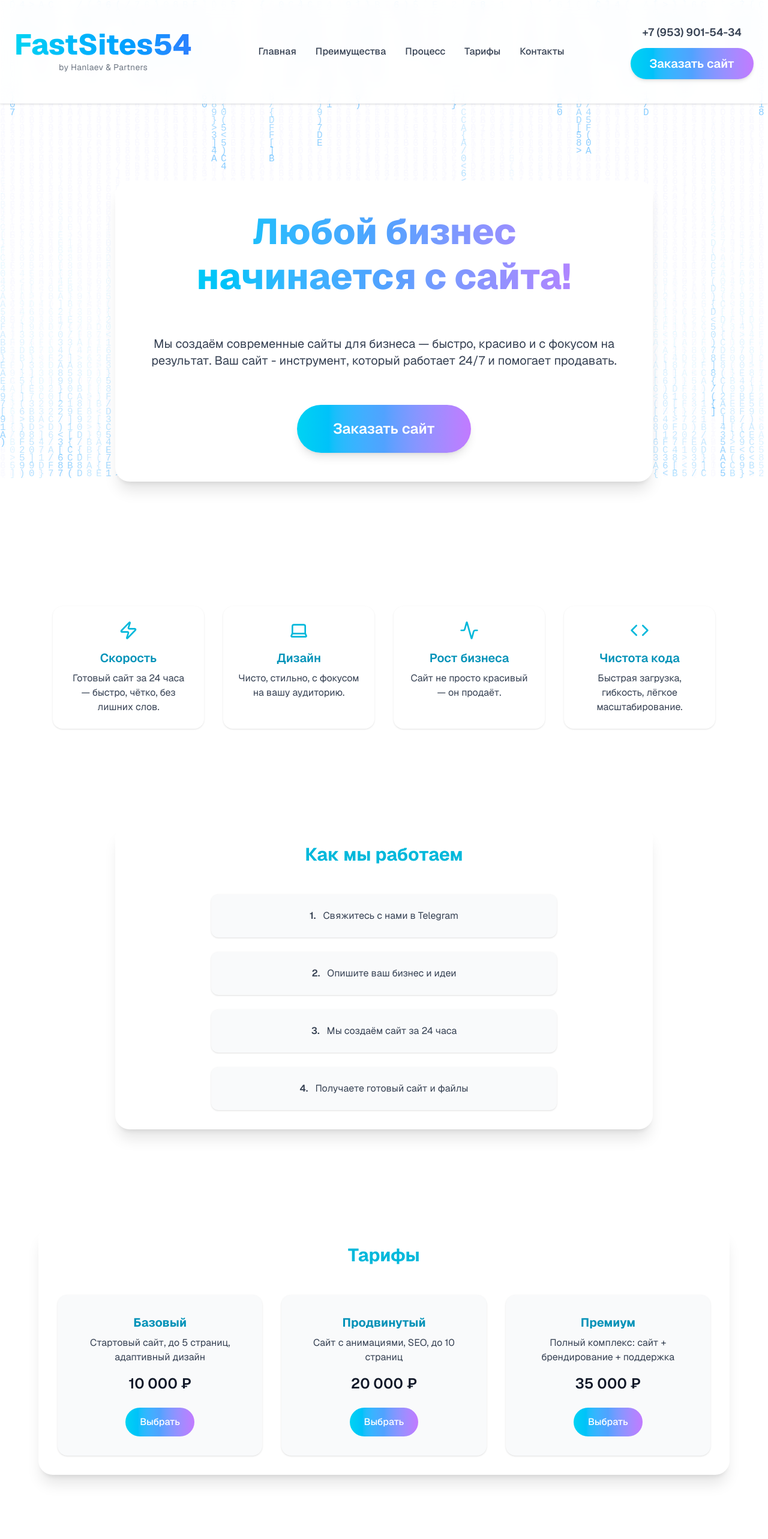
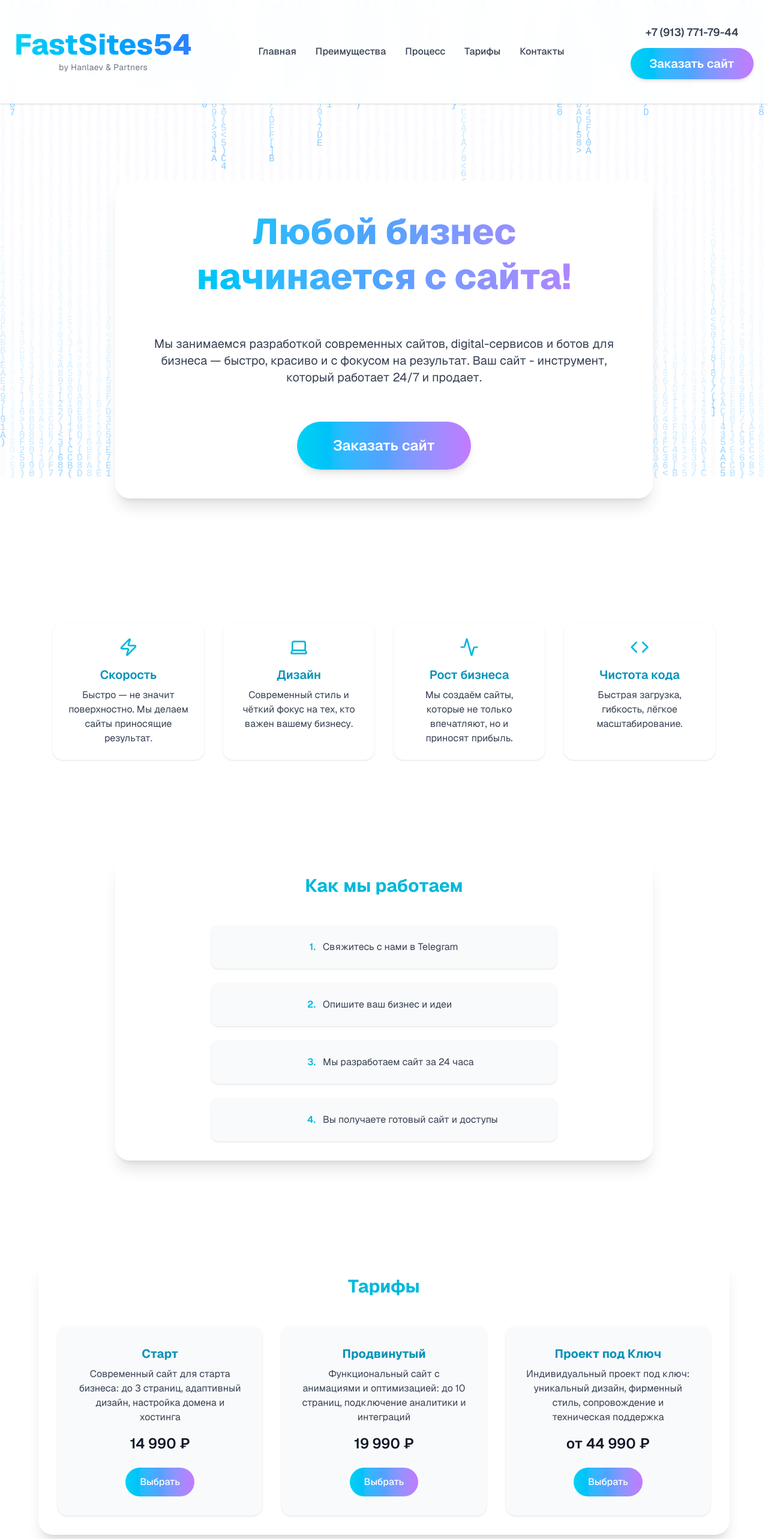
Before and after one commit to HanlaevMuhammed/FS54, a Next.js app: page / in a window 1280 px wide. Shown: the top 2566 px of the page at 60% size. Built offline with nearby package versions, Linux system fonts and the light colour scheme.

Commit message:
Доработан внешний вид, внесены корректироваки в тарифы, создан задел для новогодних скидок

```diff
--- a/app/page.tsx
+++ b/app/page.tsx
@@ -3,6 +3,7 @@ import React, { useEffect, useRef, useState } from 'react'
 import { motion, AnimatePresence } from 'framer-motion'
 import { ArrowRight, Zap, Activity, Code, Laptop, Menu, X } from 'lucide-react'
 import { Button } from '@/src/components/ui/button'
+import { FaTelegramPlane, FaWhatsapp } from 'react-icons/fa'
 
 export default function FullLanding() {
   const canvasRef = useRef<HTMLCanvasElement>(null)
@@ -62,23 +63,23 @@ export default function FullLanding() {
   ]
 
   const features = [
-    { title: 'Скорость', desc: 'Готовый сайт за 24 часа — быстро, чётко, без лишних слов.', icon: <Zap className="w-8 h-8 text-cyan-500 mx-auto" /> },
-    { title: 'Дизайн', desc: 'Чисто, стильно, с фокусом на вашу аудиторию.', icon: <Laptop className="w-8 h-8 text-cyan-500 mx-auto" /> },
-    { title: 'Рост бизнеса', desc: 'Сайт не просто красивый — он продаёт.', icon: <Activity className="w-8 h-8 text-cyan-500 mx-auto" /> },
+    { title: 'Скорость', desc: 'Быстро — не значит поверхностно. Мы делаем сайты приносящие результат.', icon: <Zap className="w-8 h-8 text-cyan-500 mx-auto" /> },
+    { title: 'Дизайн', desc: 'Современный стиль и чёткий фокус на тех, кто важен вашему бизнесу.', icon: <Laptop className="w-8 h-8 text-cyan-500 mx-auto" /> },
+    { title: 'Рост бизнеса', desc: 'Мы создаём сайты, которые не только впечатляют, но и приносят прибыль.', icon: <Activity className="w-8 h-8 text-cyan-500 mx-auto" /> },
     { title: 'Чистота кода', desc: 'Быстрая загрузка, гибкость, лёгкое масштабирование.', icon: <Code className="w-8 h-8 text-cyan-500 mx-auto" /> },
   ]
 
   const processSteps = [
     'Свяжитесь с нами в Telegram',
     'Опишите ваш бизнес и идеи',
-    'Мы создаём сайт за 24 часа',
-    'Получаете готовый сайт и файлы',
+    'Мы разработаем сайт за 24 часа',
+    'Вы получаете готовый сайт и доступы',
   ]
 
   const tariffs = [
-    { name: 'Базовый', price: '10 000 ₽', desc: 'Стартовый сайт, до 5 страниц, адаптивный дизайн' },
-    { name: 'Продвинутый', price: '20 000 ₽', desc: 'Сайт с анимациями, SEO, до 10 страниц' },
-    { name: 'Премиум', price: '35 000 ₽', desc: 'Полный комплекс: сайт + брендирование + поддержка' },
+    { name: 'Старт', oldPrice: '14 990 ₽', price: '14 990 ₽', desc: 'Современный сайт для старта бизнеса: до 3 страниц, адаптивный дизайн, настройка домена и хостинга' },
+    { name: 'Продвинутый', oldPrice: '27 990 ₽', price: '19 990 ₽', desc: 'Функциональный сайт с анимациями и оптимизацией: до 10 страниц, подключение аналитики и интеграций' },
+    { name: 'Проект под Ключ', oldPrice: '44 990 ₽', price: 'от 44 990 ₽', desc: 'Индивидуальный проект под ключ: уникальный дизайн, фирменный стиль, сопровождение и техническая поддержка' },
   ]
 
   const codeLines = [
@@ -162,17 +163,17 @@ export default function FullLanding() {
           <div className="flex flex-col items-center gap-3">
             {/* Телефон и кнопка видны только на больших экранах */}
             <a
-              href="tel:+79539015434"
+              href="tel:+79137717944"
               className="hidden lg:block text-gray-700 text-lg font-semibold hover:text-cyan-600 transition-colors"
             >
-              +7 (953) 901-54-34
+              +7 (913) 771-79-44
             </a>
 
             <Button
               className="hidden lg:inline bg-gradient-to-r from-cyan-400 via-blue-400 to-purple-400 text-white px-8 py-3 rounded-full shadow-md hover:scale-105 hover:shadow-xl transition-transform text-xl font-semibold"
               asChild
             >
-              <a href="https://t.me/hanlaevm5" target="_blank" rel="noopener noreferrer">
+              <a href="https://t.me/manager_fs54" target="_blank" rel="noopener noreferrer">
                 Заказать сайт
               </a>
             </Button>
@@ -205,15 +206,15 @@ export default function FullLanding() {
                   </a>
                 ))}
 
-                <a href="tel:+79539015434" className="text-gray-700 text-lg font-semibold hover:text-cyan-600 transition-colors">
-                  +7 (953) 901-54-34
+                <a href="tel:+79137717944" className="text-gray-700 text-lg font-semibold hover:text-cyan-600 transition-colors">
+                  +7 (913) 771-79-44
                 </a>
 
                 <Button
                   className="bg-gradient-to-r from-cyan-400 via-blue-400 to-purple-400 text-white px-6 py-3 rounded-full shadow-md hover:scale-105 hover:shadow-xl transition-transform text-base font-semibold"
                   asChild
                 >
-                  <a href="https://t.me/hanlaevm5" target="_blank" rel="noopener noreferrer">
+                  <a href="https://t.me/manager_fs54" target="_blank" rel="noopener noreferrer">
                     Заказать сайт
                   </a>
                 </Button>
@@ -249,14 +250,14 @@ export default function FullLanding() {
             transition={{ delay: 0.2, duration: 0.8 }}
             className="text-lg md:text-xl text-gray-700 mb-15"
           >
-            Мы создаём современные сайты для бизнеса — быстро, красиво и с фокусом на результат.
-            Ваш сайт - инструмент, который работает 24/7 и помогает продавать.
+            Мы занимаемся разработкой современных сайтов, digital-сервисов и ботов для бизнеса — быстро, красиво и с фокусом на результат.
+            Ваш сайт - инструмент, который работает 24/7 и продает.
           </motion.p>
           <Button
             className="bg-gradient-to-r from-cyan-400 via-blue-400 to-purple-400 text-white text-2xl font-semibold px-15 py-6 rounded-full shadow-lg hover:scale-105 hover:shadow-2xl transition-all flex items-center gap-2 mx-auto"
             asChild
           >
-            <a href="https://t.me/hanlaevm5" target="_blank" rel="noopener noreferrer">
+            <a href="https://t.me/manager_fs54" target="_blank" rel="noopener noreferrer">
               Заказать сайт
             </a>
           </Button>
@@ -303,7 +304,8 @@ export default function FullLanding() {
       <section id="process" className="relative z-10 py-20 px-6">
         <div className="bg-white rounded-3xl shadow-xl p-8 max-w-4xl mx-auto text-center">
           <h2 className="text-3xl font-bold mb-12 text-cyan-500">Как мы работаем</h2>
-          <div className="space-y-6">
+
+          <div className="flex flex-col items-center space-y-6">
             {processSteps.map((step, i) => (
               <motion.div
                 key={i}
@@ -311,19 +313,24 @@ export default function FullLanding() {
                 whileInView={{ opacity: 1, x: 0 }}
                 viewport={{ once: true }}
                 transition={{ delay: i * 0.1, duration: 0.5 }}
-                className="bg-gray-50 p-6 rounded-xl shadow-sm text-gray-700 hover:shadow-md hover:translate-x-1 transition-all mx-auto max-w-xl"
+                className="bg-gray-50 p-6 rounded-xl shadow-sm text-gray-700 hover:shadow-md hover:translate-x-1 transition-all flex items-start text-left w-full max-w-xl"
               >
-                <span className="font-semibold mr-2">{i + 1}.</span> {step}
+                <span className="font-semibold text-cyan-500 w-37.5 text-right mr-3 flex-shrink-0">
+                  {i + 1}.
+                </span>
+                <p className="flex-1">{step}</p>
               </motion.div>
             ))}
           </div>
         </div>
       </section>
 
+
       {/* Tariffs Section */}
       <section id="tariffs" className="relative z-10 py-20 px-6">
         <div className="bg-white rounded-3xl shadow-xl p-8 max-w-6xl mx-auto text-center space-y-8">
           <h2 className="text-3xl font-bold mb-12 text-cyan-500">Тарифы</h2>
+
           <div className="grid md:grid-cols-3 gap-8">
             {tariffs.map((t, i) => (
               <motion.div
@@ -333,13 +340,30 @@ export default function FullLanding() {
                 viewport={{ once: true }}
                 transition={{ delay: i * 0.1, duration: 0.5 }}
                 whileHover={{ scale: 1.03, boxShadow: '0 15px 35px rgba(0,0,0,0.1)' }}
-                className="bg-gray-50 p-8 rounded-2xl shadow-sm mx-auto"
+                className="bg-gray-50 p-8 rounded-2xl shadow-sm mx-auto transition-transform"
               >
                 <h3 className="text-xl font-bold mb-2 text-cyan-600">{t.name}</h3>
                 <p className="text-gray-700 mb-4">{t.desc}</p>
-                <p className="text-2xl font-semibold mb-6">{t.price}</p>
-                <Button className="bg-gradient-to-r from-cyan-400 via-blue-400 to-purple-400 text-white px-6 py-3 rounded-full mx-auto" asChild>
-                  <a href="https://t.me/hanlaevm5" target="_blank" rel="noopener noreferrer">Выбрать</a>
+
+                {/* Цена со скидкой */}
+                <div className="mb-6">
+                  {/* {t.oldPrice && ( //СКИДКИ.....NEWYear...............................................................
+                    <span className="text-gray-400 line-through text-lg mr-2">
+                      {t.oldPrice}
+                    </span>
+                  )} */}
+                  <span className="text-2xl font-semibold text-gray-900">
+                    {t.price}
+                  </span>
+                </div>
+
+                <Button
+                  className="bg-gradient-to-r from-cyan-400 via-blue-400 to-purple-400 text-white px-6 py-3 rounded-full mx-auto"
+                  asChild
+                >
+                  <a href="https://t.me/manager_fs54" target="_blank" rel="noopener noreferrer">
+                    Выбрать
+                  </a>
                 </Button>
               </motion.div>
             ))}
@@ -348,11 +372,12 @@ export default function FullLanding() {
       </section>
 
 
+
       {/* Live Code Section */}
       <section className="relative z-10 py-15 px-6 mx-6 mb-1">
         <div className="bg-white rounded-2xl p-6 shadow-xl overflow-hidden w-full max-w-4xl mx-auto">
           <h2 className="text-3xl font-bold mb-6 text-cyan-500 text-center">
-            Сейчас создаётся код вашего сайта :)
+            Уже начали разрабатывать ваш сайт:)
           </h2>
           <div
             ref={(el) => {
@@ -385,14 +410,39 @@ export default function FullLanding() {
           <p className="text-gray-700 mb-6">
             Напишите нам прямо сейчас, и мы обсудим ваш проект.
           </p>
+
+          {/* Основная кнопка Telegram */}
           <Button
             className="bg-gradient-to-r from-cyan-400 via-blue-400 to-purple-400 text-white px-8 py-4 rounded-full shadow-md hover:scale-105 hover:shadow-2xl transition-all mx-auto"
             asChild
           >
-            <a href="https://t.me/hanlaevm5" target="_blank" rel="noopener noreferrer">
+            <a href="https://t.me/manager_fs54" target="_blank" rel="noopener noreferrer">
               Написать в Telegram
             </a>
           </Button>
+
+          {/* Социальные иконки */}
+          <div className="flex justify-center gap-6 mt-6">
+            <a href="https://t.me/manager_fs54" target="_blank" rel="noopener noreferrer" aria-label="Telegram">
+              <FaTelegramPlane className="w-6 h-6 text-cyan-500 hover:text-blue-400 transition-colors" />
+            </a>
+            <a href="https://wa.me/79137717944" target="_blank" rel="noopener noreferrer" aria-label="WhatsApp">
+              <FaWhatsapp className="w-6 h-6 text-green-500 hover:text-green-400 transition-colors" />
+            </a>
+          </div>
+
+          {/* Гарантия ответа */}
+          <p className="text-gray-400 mt-4 text-sm">
+            Отвечаем в течение 1 часа.
+          </p>
+
+
+          {/* Альтернативные контакты */}
+          <p className="text-gray-500 mt-4 text-sm">
+            Или свяжитесь по email: <a href="mailto:info@site.ru" className="text-cyan-500 underline">hanlaevm5@gmail.com</a>
+            <br />
+            или по телефону: <a href="tel:+79137717944" className="text-cyan-500 underline">+7 (913) 771-79-44</a>
+          </p>
         </div>
       </section>
 
--- a/package.json
+++ b/package.json
@@ -14,6 +14,7 @@
     "next": "^15.5.4",
     "react": "^19.1.0",
     "react-dom": "^19.1.0",
+    "react-icons": "^5.5.0",
     "tailwind-merge": "^3.3.1"
   },
   "devDependencies": {
```
Also changed, not shown: 1 other file (tests, documents, lock files or other folders).
